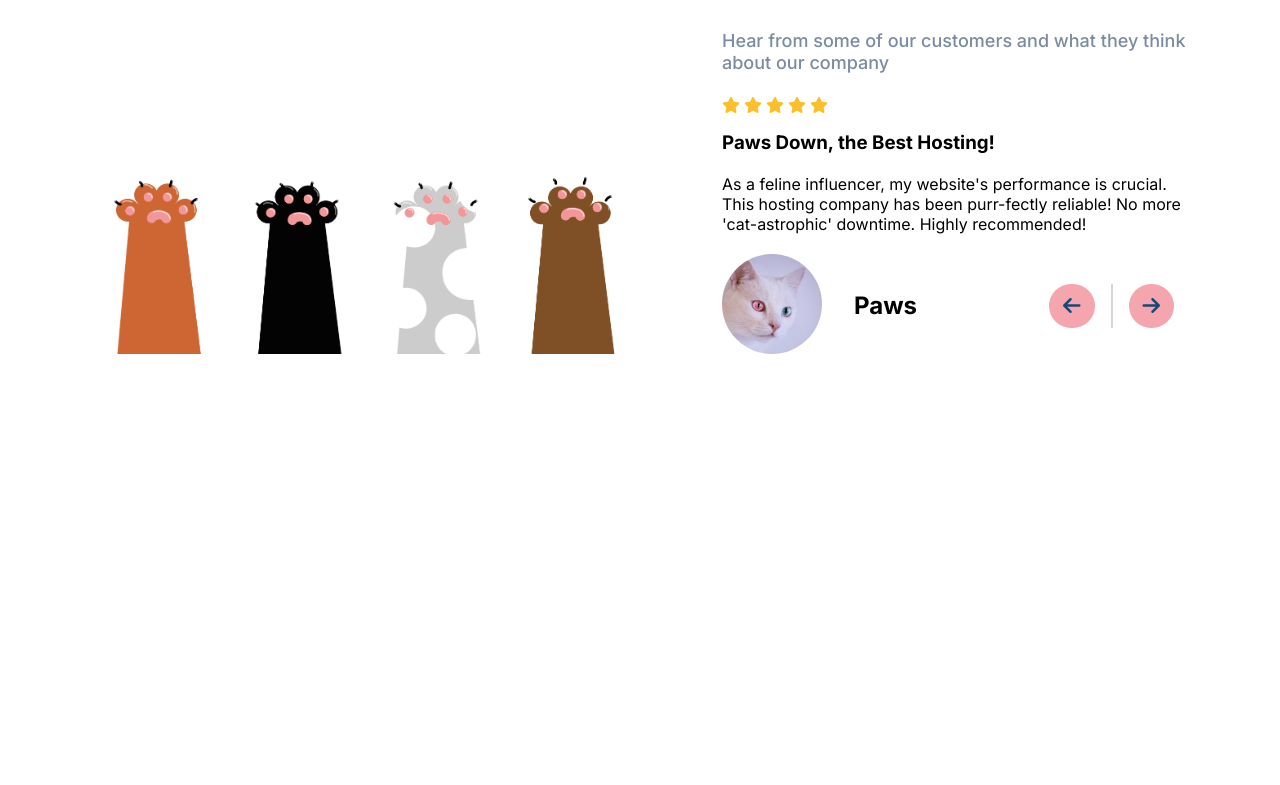
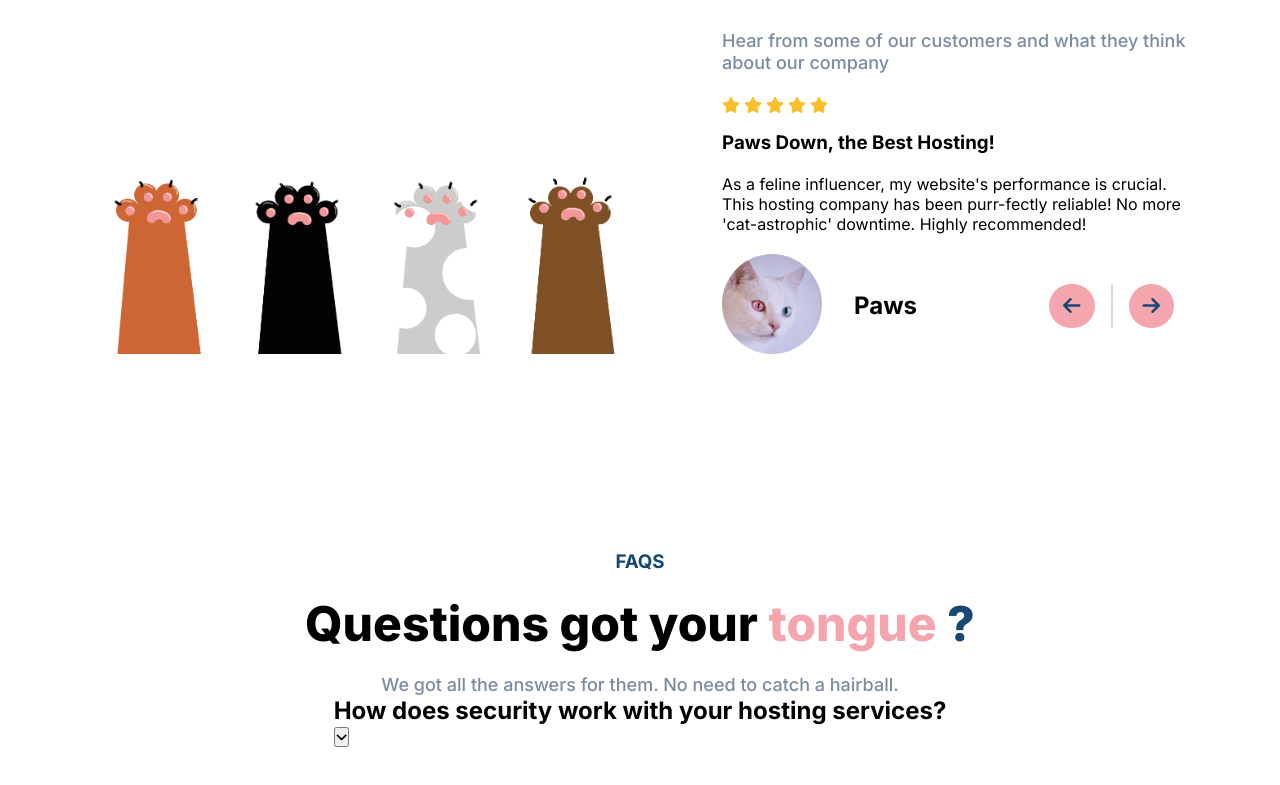
Before and after one commit to mpfuns/meow-hosting, a React (Create React App) app: page / in a window 1280 px wide. Shown: the part 5831-6616 px from the top of the page. Before the commit the page ends 6285 px from the top, so only its background shows below. Built offline with nearby package versions, Linux system fonts and the light colour scheme.

Commit message:
working  on  FAQ comp  array  for  questions

```diff
--- a/src/App.css
+++ b/src/App.css
@@ -541,8 +541,12 @@ margin-right: 32px;
 .test-buttons:hover{
   color: #113452;
   background-color: #d08e96;
+}
 
-}
+/*FAQ*/
+
+
+
 
 /*Small phones, tablets, large smartphone */
 @media (max-width: 768px){
--- a/src/App.js
+++ b/src/App.js
@@ -8,6 +8,7 @@ import Value from './Comps/Value';
 import Pricing from './Comps/Pricing';
 import Testimon from './Comps/Testimon';
 import data from './data';
+import FAQ from './Comps/FAQ';
 function App() {
   return (
     <div className="App">
@@ -19,6 +20,7 @@ function App() {
       <Value />
       <Pricing />
       <Testimon data={data} />
+      <FAQ />
     </div>
   );
 }
--- a/src/Comps/FAQ.js
+++ b/src/Comps/FAQ.js
@@ -0,0 +1,37 @@
+import React from "react"
+
+export default function FAQ(){
+   const [questions, setquestion] = React.useState({
+    question1: false,
+    question2: false,
+    question3: false,
+    question4: false,
+    question5: false
+   })
+// array of objects
+
+
+
+    return (
+        <div className="container--big-row ">
+            <div className="content-section">
+                <h3 className="content-section--2title special-color">FAQS</h3>
+                <h1 className="content-section--1title">Questions got your <span className="special-color-1">tongue </span><span className="special-color">?</span></h1>
+                <p className="content-section--para"> We got all the answers for them. No need to catch a hairball.</p>
+                <div className="faq-list">
+                    <div className="faq-item">
+                        <div className="faq-item--group">
+                        <h2>How does security work with your hosting services? </h2>
+                        <button className="faq-item--button"><i class="fa-solid fa-angle-down"></i></button>
+                        </div>
+
+                    </div>
+
+
+                </div>
+
+            </div>
+        </div>
+
+        )
+}
```
